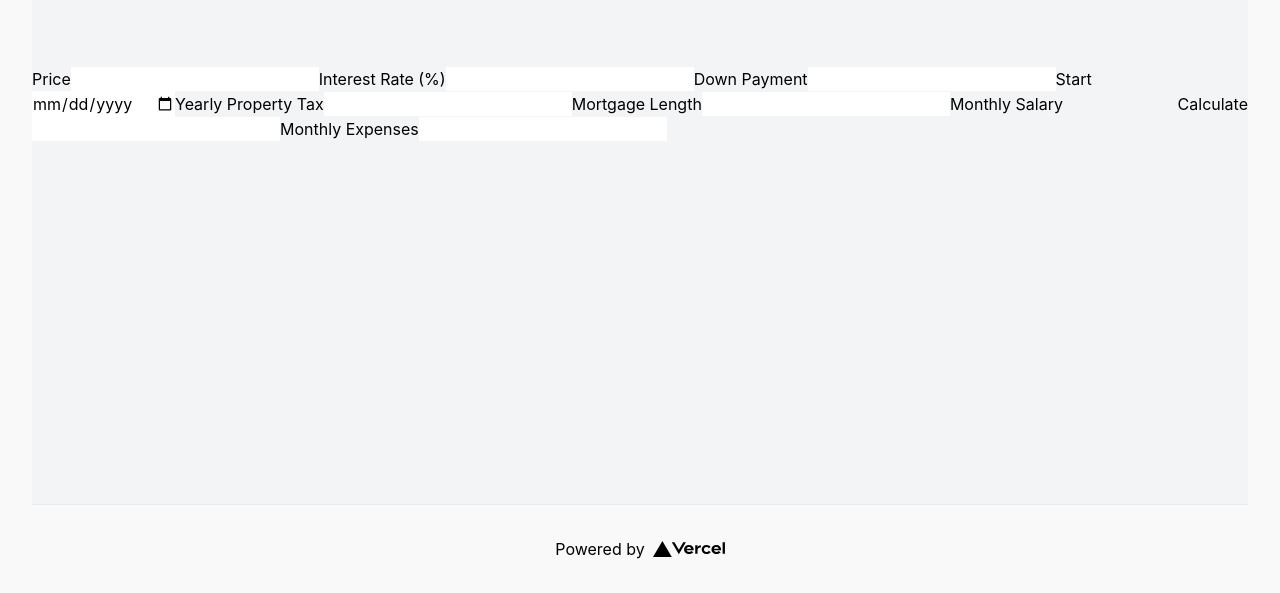
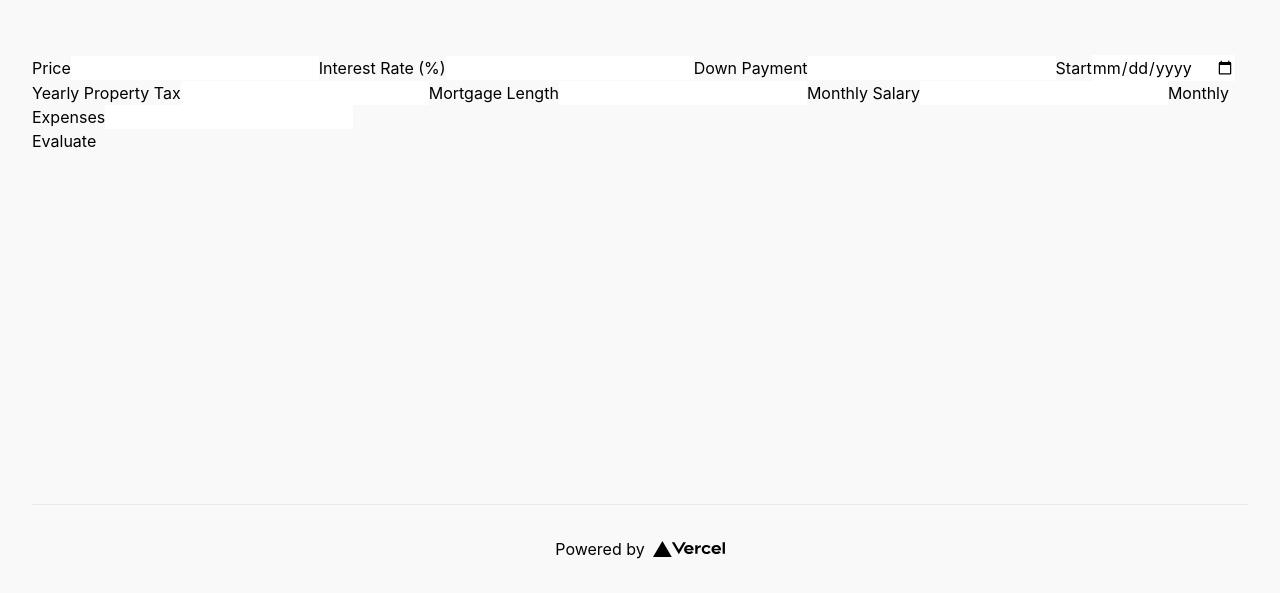
Before and after one commit to Vaultis/vaultis-ui, a Next.js app: page / in a window 1280 px wide. Shown: the part 296-889 px from the top of the page. Built offline with nearby package versions, Linux system fonts and the light colour scheme.

Commit message:
Adding tooltips

```diff
--- a/components/InputForm.tsx
+++ b/components/InputForm.tsx
@@ -1,5 +1,6 @@
 // components/InputForm.tsx
 import React, { useState, ChangeEvent, FormEvent } from 'react';
+import Tooltip from '@mui/material/Tooltip';
 
 const InputForm: React.FC = () => {
   const [formData, setFormData] = useState({
@@ -24,14 +25,15 @@ const InputForm: React.FC = () => {
     console.log('Form submitted with data:', formData);
   };
 
-  const labelClassName = "block text-sm font-medium leading-6 text-gray-900"
-  const inputClassName = "w-full p-2 border border-gray-300 rounded-md focus:outline-none focus:ring focus:border-blue-500"
+  const labelClassName = "block text-sm font-medium leading-6 text-gray-900";
+  const inputClassName = "w-full p-2 border border-gray-300 rounded-md focus:outline-none focus:ring focus:border-blue-500";
 
   const todayDate = new Date().toISOString().split('T')[0];
 
   return (
     <div className="flex flex-col gap-y-6">
-      <form onSubmit={handleSubmit} className="max-w-xl mx-auto mt-8 grid sm:grid-cols-2 md:grid-cols-3 md:gap-6">
+      <form onSubmit={handleSubmit} className="max-w-xl mx-auto mt-8 grid sm:grid-cols-2 md:grid-cols-3 gap-4 md:gap-6">
+        <Tooltip title="Enter the property price excluding taxes and other fees" placement="top-start">
           <label className={labelClassName} aria-required>
             Price
             <input
@@ -43,7 +45,9 @@ const InputForm: React.FC = () => {
               required
             />
           </label>
+        </Tooltip>
 
+        <Tooltip title="Enter the interest rate in percentage" placement="top-start">
           <label className={labelClassName}>
             Interest Rate (%)
             <input
@@ -55,7 +59,9 @@ const InputForm: React.FC = () => {
               required
             />
           </label>
+        </Tooltip>
 
+        <Tooltip title="Enter the down payment amount" placement="top-start">
           <label className={labelClassName}>
             Down Payment
             <input
@@ -67,7 +73,9 @@ const InputForm: React.FC = () => {
               required
             />
           </label>
+        </Tooltip>
 
+        <Tooltip title="Select the start date for the mortgage" placement="top-start">
           <label className={labelClassName}>
             Start
             <input
@@ -80,7 +88,9 @@ const InputForm: React.FC = () => {
               required
             />
           </label>
+        </Tooltip>
 
+        <Tooltip title="Enter the yearly property tax amount" placement="top-start">
           <label className={labelClassName}>
             Yearly Property Tax
             <input
@@ -92,7 +102,9 @@ const InputForm: React.FC = () => {
               required
             />
           </label>
+        </Tooltip>
 
+        <Tooltip title="Enter the mortgage length in years" placement="top-start">
           <label className={labelClassName}>
             Mortgage Length
             <input
@@ -104,7 +116,9 @@ const InputForm: React.FC = () => {
               required
             />
           </label>
+        </Tooltip>
 
+        <Tooltip title="Enter your monthly salary" placement="top-start">
           <label className={labelClassName}>
             Monthly Salary
             <input
@@ -116,7 +130,9 @@ const InputForm: React.FC = () => {
               required
             />
           </label>
+        </Tooltip>
 
+        <Tooltip title="Enter your monthly expenses" placement="top-start">
           <label className={labelClassName}>
             Monthly Expenses
             <input
@@ -128,14 +144,15 @@ const InputForm: React.FC = () => {
               required
             />
           </label>
+        </Tooltip>
       </form>
 
-      <input
+      <button
         type="submit"
-        className="bg-blue-500 hover:bg-blue-700 text-white font-bold py-2 px-4 mt-4 rounded-md mx-auto block"
-        value="Calculate"
-        required
-      />
+        className="max-w-xl mx-auto bg-blue-500 hover:bg-blue-700 text-white font-bold py-2 px-4 mt-4 rounded-md focus:outline-none focus:ring focus:border-blue-500"
+      >
+        Evaluate
+      </button>
     </div>
   );
 };
--- a/pages/index.tsx
+++ b/pages/index.tsx
@@ -13,7 +13,7 @@ const Home: NextPage = () => {
         <link rel="icon" href="/favicon.ico" />
       </Head>
 
-      <main className="bg-gray-100 min-h-screen flex items-center justify-center">
+      <main className={styles.main}>
           <InputForm />
       </main>
 
```
Lines whose indentation alone changed are shown as unchanged.
